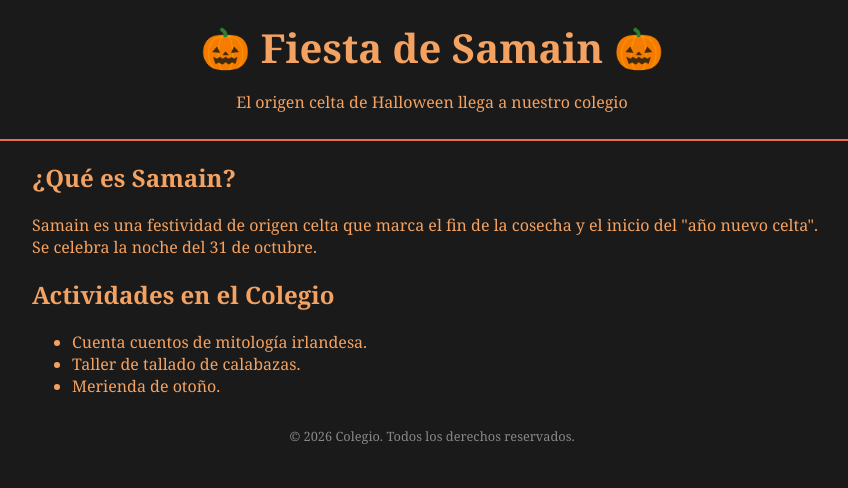
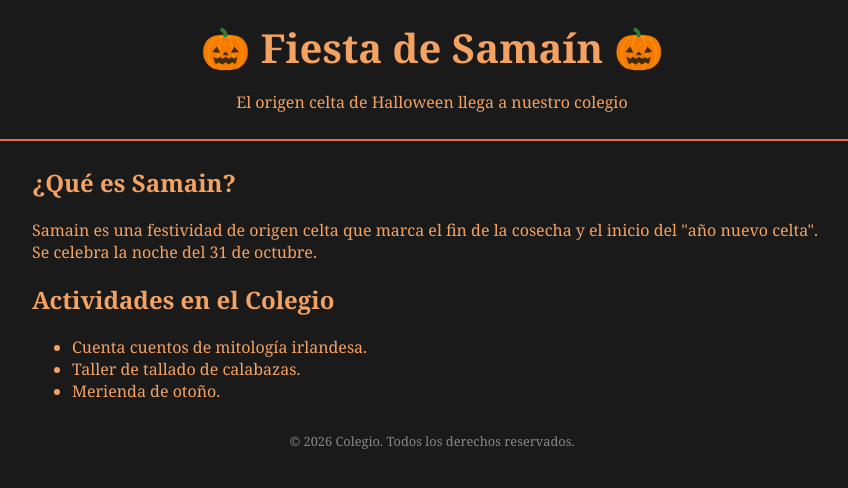
Before and after one commit to katiafraperez-prog/fiest-samain-colegio, a plain HTML site: page index.html in a window 1280 px wide. Shown: the whole page, without its empty margins (208-1056 px from the left). Drawn offline with Linux system fonts and the light colour scheme.

```diff
--- a/index.html
+++ b/index.html
@@ -8,7 +8,7 @@
 </head>
 <body>
     <header>
-        <h1>🎃 Fiesta de Samain 🎃</h1>
+        <h1>🎃 Fiesta de Samaín 🎃</h1>
         <p>El origen celta de Halloween llega a nuestro colegio</p>
     </header>
     <main>
--- a/style.css
+++ b/style.css
@@ -9,7 +9,7 @@
 header {
     border-bottom: 2px solid #e76f51;
     padding-bottom: 10px;
-    margin-bottom: 20px;
+    margin-bottom: 25px;
 }
 h1 { font-size: 2.5em; margin: 0; }
 main { max-width: 800px; margin: 0 auto; text-align: left; }
```
